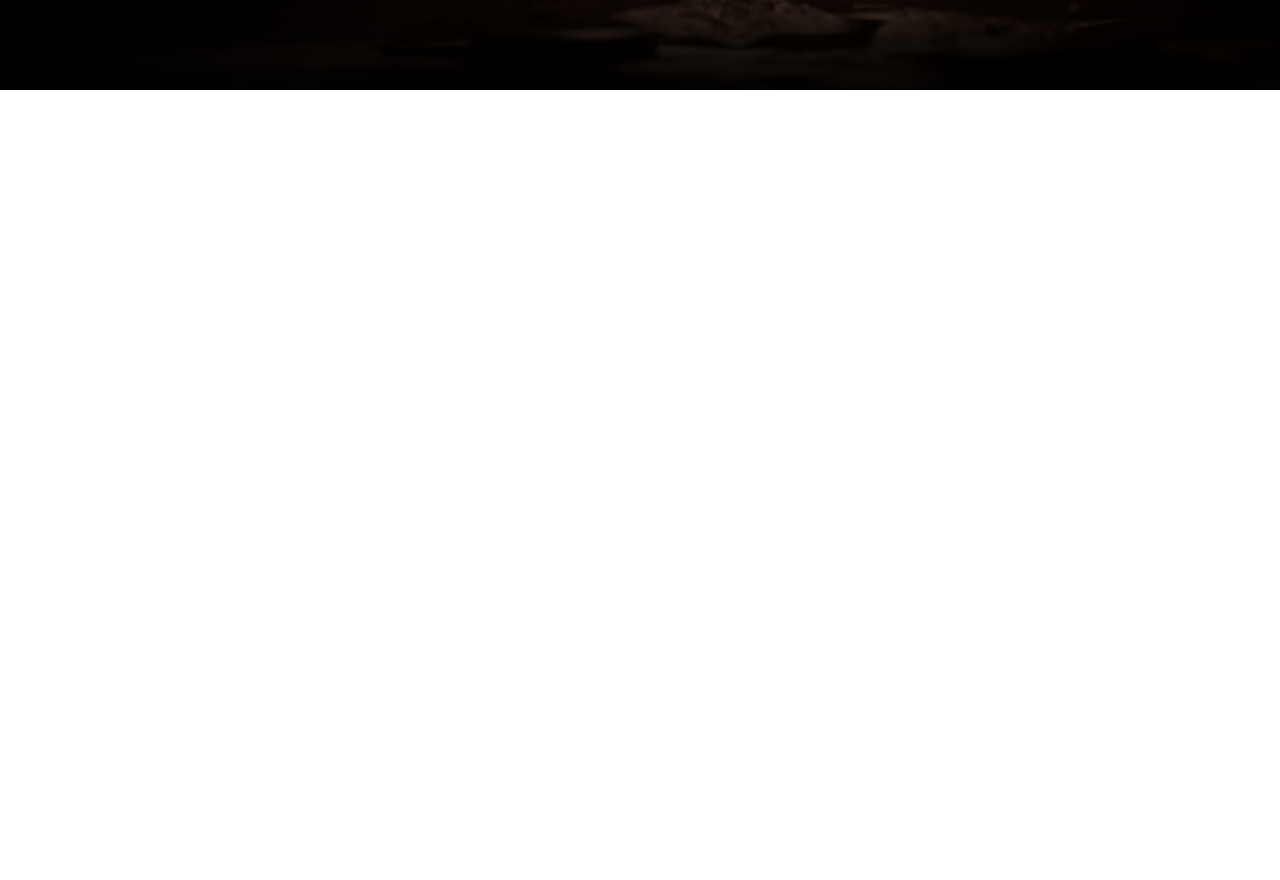
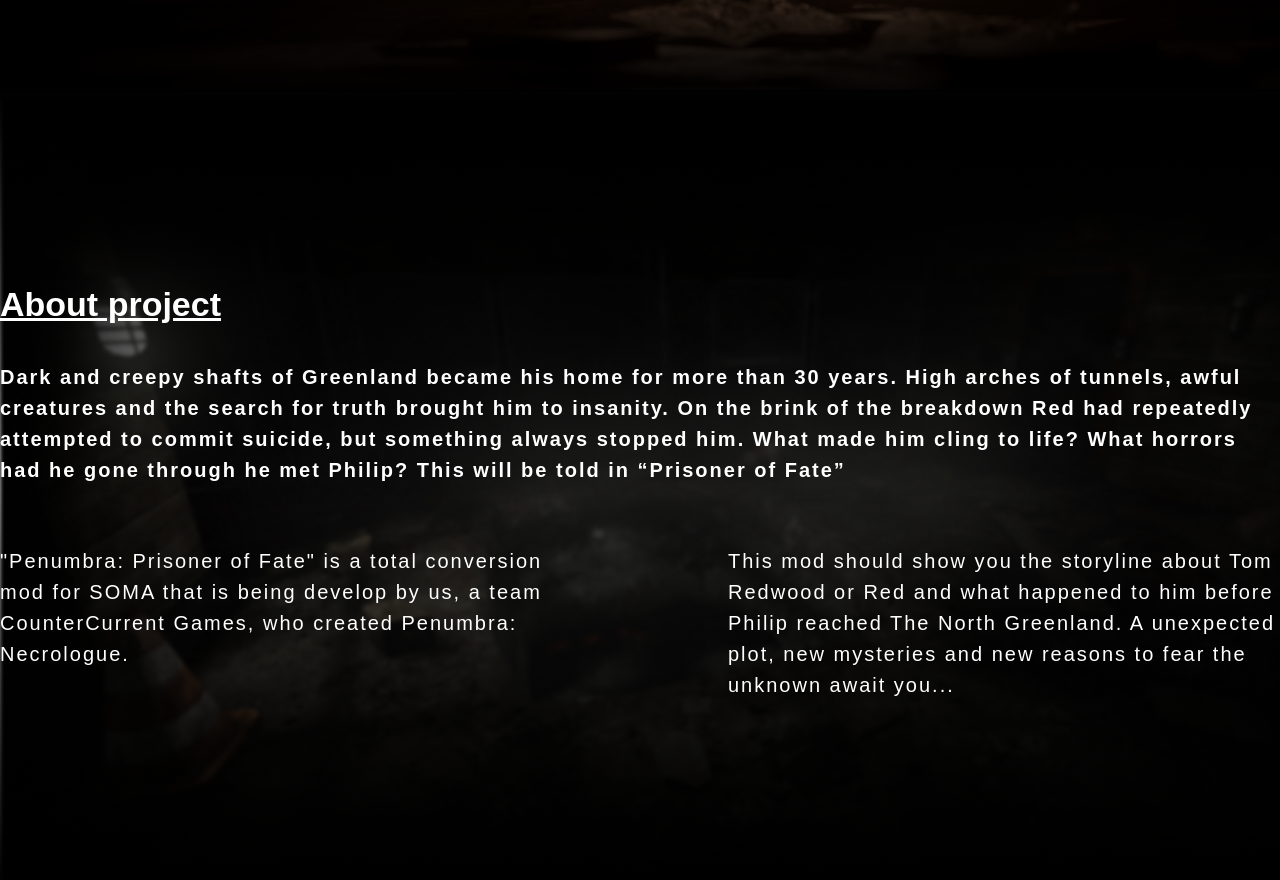
Before and after one commit to xyryc/penumbra-landing-page, a plain HTML site: page index.html in a window 1280 px wide. Shown: the part 710-1590 px from the top of the page. Before the commit the page ends 868 px from the top, so only its background shows below. Drawn offline with nearby package versions, Linux system fonts and the light colour scheme; a web font is replaced by a local one.

Commit message:
added about project

```diff
--- a/index.html
+++ b/index.html
@@ -22,6 +22,16 @@
       }
       .header-background {
         background-image: url("./images/banner_background.png");
+        background-repeat: no-repeat;
+        background-size: cover;
+      }
+      .about-background {
+        background-image: linear-gradient(
+            rgba(0, 0, 0, 1),
+            rgba(0, 0, 0, 0),
+            rgba(0, 0, 0, 1)
+          ),
+          url("./images/about_background.png");
         background-repeat: no-repeat;
         background-size: cover;
       }
@@ -58,9 +68,7 @@
 
             <p class="text-xl font-[233]">Tom “Red” Redwood</p>
 
-            <div
-              class="flex justify-center items-center gap-2.5 mt-[55px]"
-            >
+            <div class="flex justify-center items-center gap-2.5 mt-[55px]">
               <img src="./images/steam_logo.png" alt="" />
               <p>Check it out on Steam now!</p>
             </div>
@@ -72,7 +80,50 @@
       </section>
     </header>
 
-    <main></main>
+    <main>
+      <!-- about project -->
+      <section class="about-background h-screen">
+        <div class="container mx-auto flex flex-col justify-center h-screen">
+          <!-- top container -->
+          <div>
+            <h1 class="text-[34px] font-[656] mb-8 2xl:mb-[60px] underline">
+              About project
+            </h1>
+            <p class="text-xl 2xl:text-2xl font-[656] tracking-widest leading-[1.55]">
+              Dark and creepy shafts of Greenland became his home for more than
+              30 years. High arches of tunnels, awful creatures and the search
+              for truth brought him to insanity. On the brink of the breakdown
+              Red had repeatedly attempted to commit suicide, but something
+              always stopped him. What made him cling to life? What horrors had
+              he gone through he met Philip? This will be told in “Prisoner of
+              Fate”
+            </p>
+          </div>
+
+          <!-- bottom container -->
+          <div class="grid grid-cols-2 gap-44 mt-[60px]">
+            <!-- left -->
+            <div
+              class="text-xl 2xl:text-2xl font-normal tracking-widest leading leading-[1.55]"
+            >
+              "Penumbra: Prisoner of Fate" is a total conversion mod for SOMA
+              that is being develop by us, a team CounterCurrent Games, who
+              created Penumbra: Necrologue.
+            </div>
+
+            <!-- right -->
+            <div
+              class="text-xl 2xl:text-2xl font-normal tracking-widest leading leading-[1.55]"
+            >
+              This mod should show you the storyline about Tom Redwood or Red
+              and what happened to him before Philip reached The North
+              Greenland. A unexpected plot, new mysteries and new reasons to
+              fear the unknown await you...
+            </div>
+          </div>
+        </div>
+      </section>
+    </main>
 
     <footer></footer>
   </body>
```
Also changed, not shown: images/about_background.png (added).
